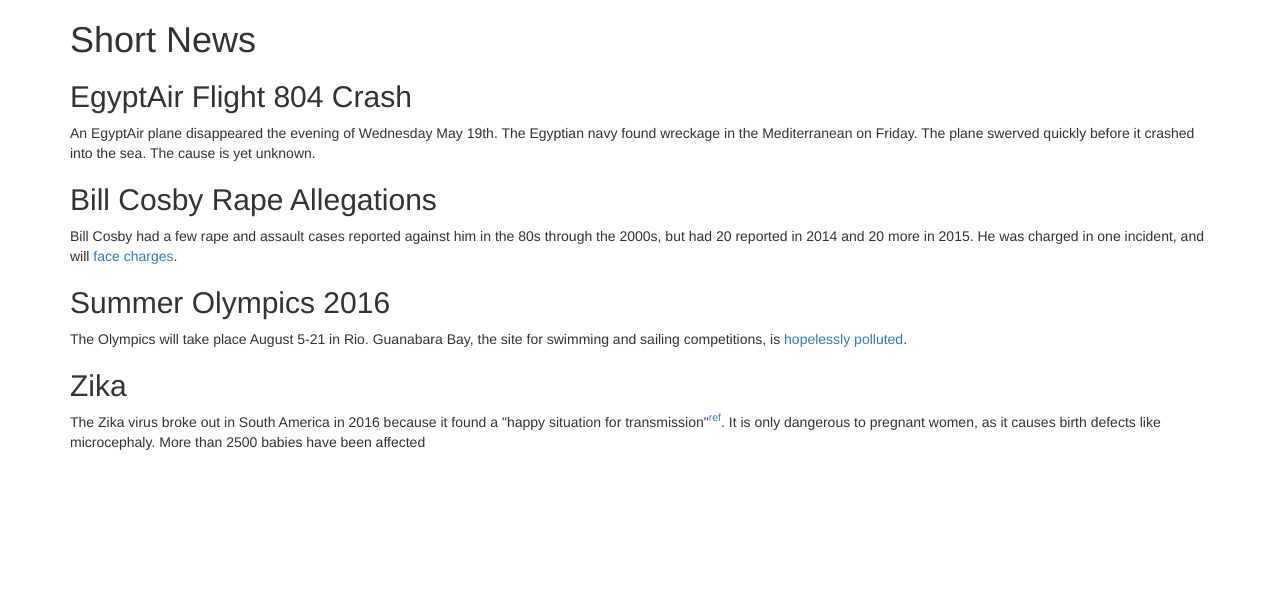
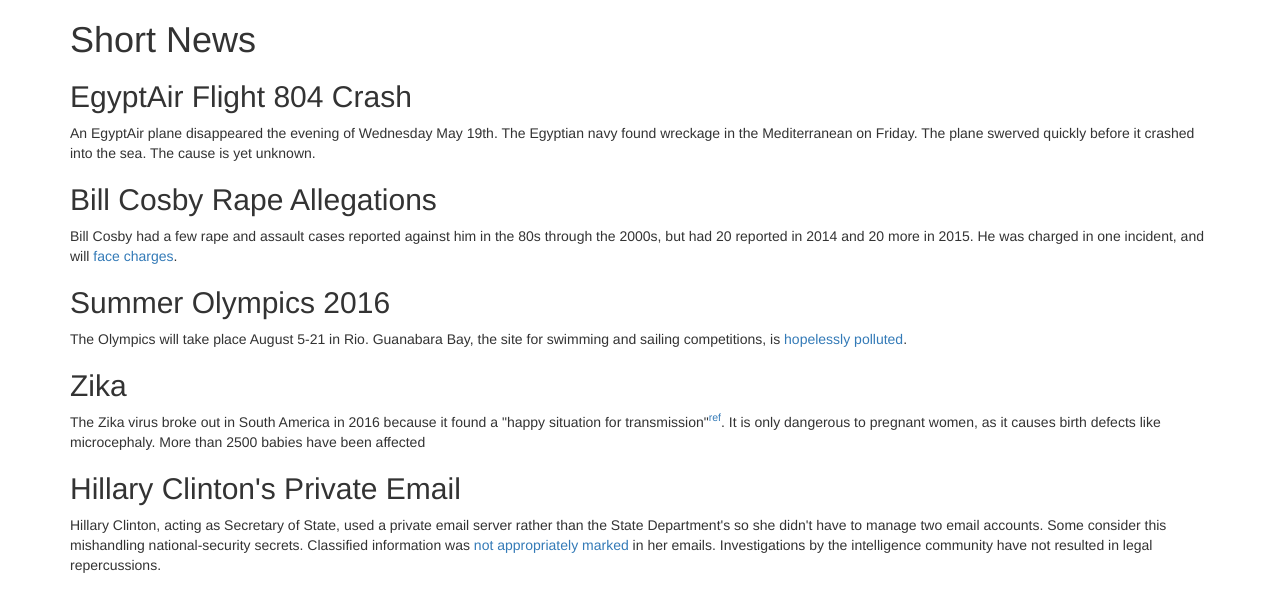
Before and after one commit to ericandrewlewis/short-news, a plain HTML site: page index.html in a window 1280 px wide. Drawn offline with nearby package versions, Linux system fonts and the light colour scheme.

Commit message:
Hillary Clinton's emails

```diff
--- a/index.html
+++ b/index.html
@@ -19,6 +19,9 @@
 
       <h2>Zika</h2>
       <p>The Zika virus broke out in South America in 2016 because it found a "happy situation for transmission"<sup><a href="http://www.huffingtonpost.com/entry/epidemiology-zika-virus_us_56ab8afae4b077d4fe8dbe4a">ref</a></sup>. It is only dangerous to pregnant women, as it causes birth defects like microcephaly. More than 2500 babies have been affected</p>
+
+      <h2>Hillary Clinton's Private Email</h2>
+      <p>Hillary Clinton, acting as Secretary of State, used a private email server rather than the State Department's so she didn't have to manage two email accounts. Some consider this mishandling national-security secrets. Classified information was <a href="http://www.cnn.com/2015/07/24/politics/hillary-clinton-email-justice-department/">not appropriately marked</a> in her emails. Investigations by the intelligence community have not resulted in legal repercussions.</p>
     </div>
   </body>
 </html>
```
